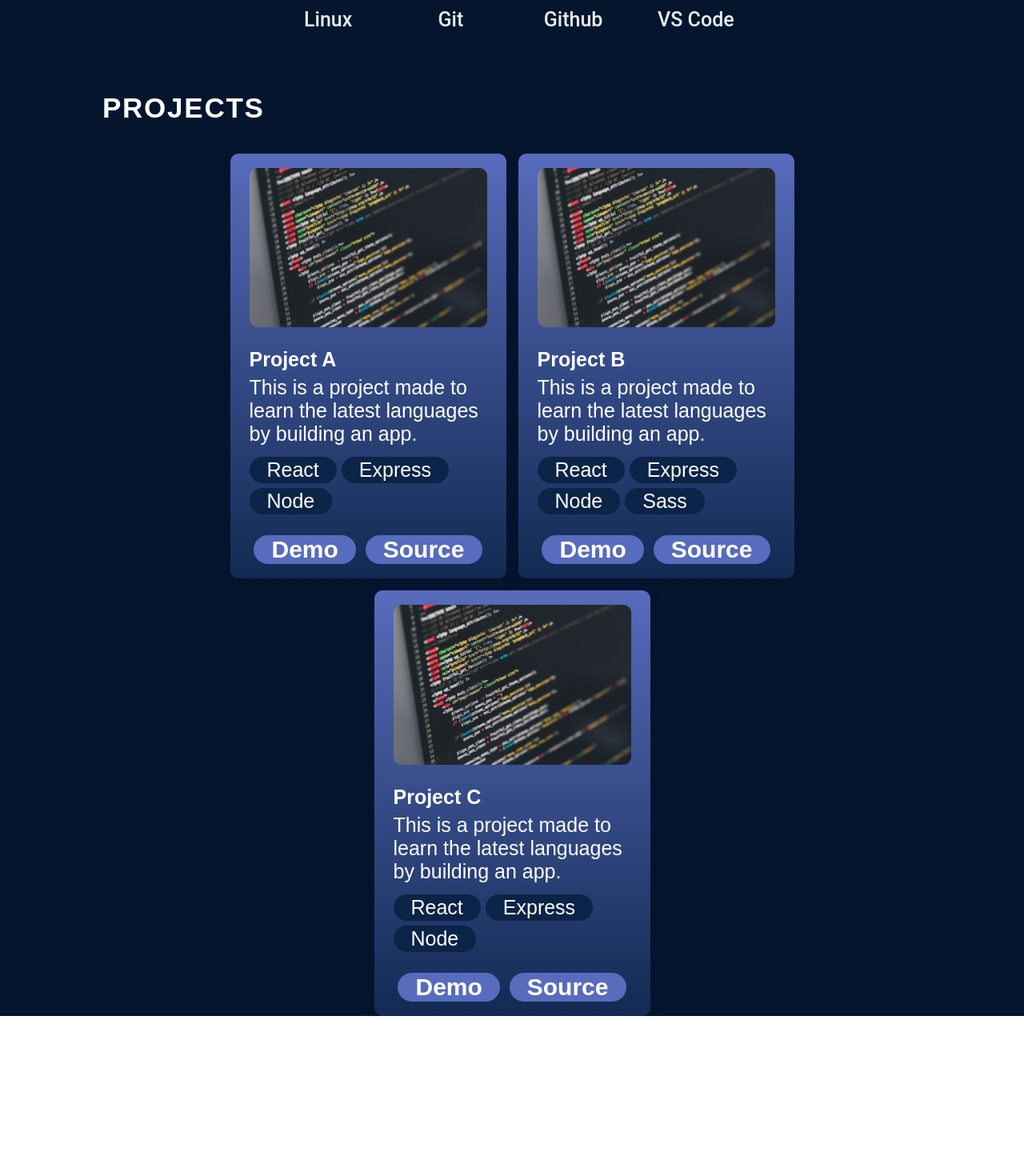
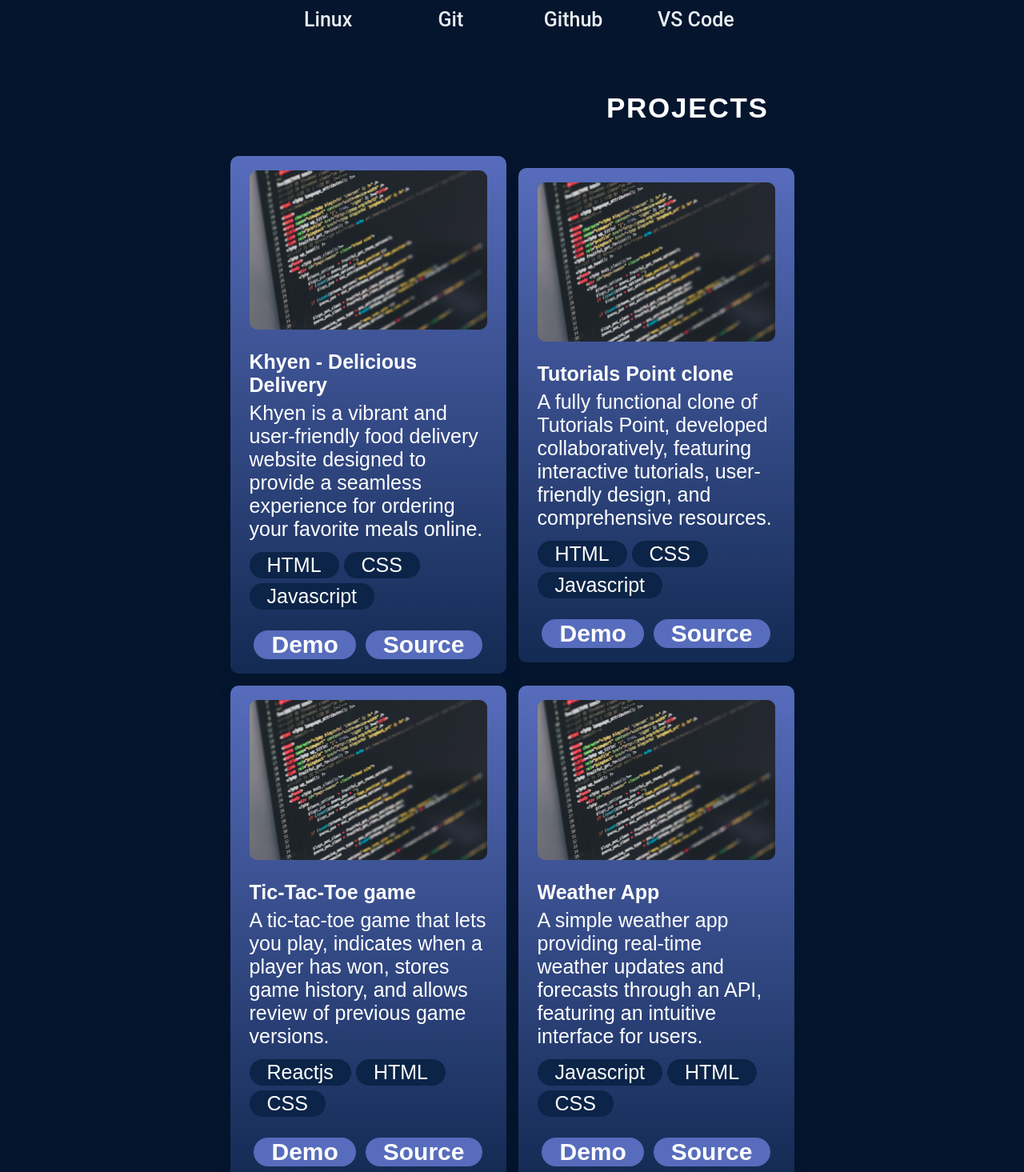
Before and after one commit to Khushboo-Dar/My-Portfolio, a React (Vite) app: page / in a window 1280 px wide. Shown: the part 2105-3570 px from the top of the page at 80% size. Before the commit the page ends 3375 px from the top, so only its background shows below. Built offline with nearby package versions, Linux system fonts and the light colour scheme; the HTML template or start-up script is replaced by a standard one.

Commit message:
edited project attributes

```diff
--- a/src/components/Navbar/Navbar.module.css
+++ b/src/components/Navbar/Navbar.module.css
@@ -41,7 +41,7 @@
 
 .menuItems a:hover {
   transform: translateY(-2px);
-  color: var(--color-primary); /* Change to a primary color on hover */
+  color: var(--color-primary);
   box-shadow: 0 4px 8px rgba(0, 0, 0, 0.2);
 }
 
--- a/src/components/Projects/ProjectCard.module.css
+++ b/src/components/Projects/ProjectCard.module.css
@@ -57,4 +57,10 @@
     border-radius: 100px;
     background:var(--color-primary);
     padding:1px 22px;
+    transition: transform 0.25s ease, box-shadow 0.25s ease, color 0.25s ease;
 }
+.link:hover{
+    transform: translateY(-2px);
+    color: #132a53;
+    box-shadow: 0 4px 8px rgba(0, 0, 0, 0.2);
+}
--- a/src/components/Projects/Projects.module.css
+++ b/src/components/Projects/Projects.module.css
@@ -5,7 +5,6 @@
     color: var(--color-text);
     margin-left: 10%;
     margin-right: 10%;
-
 }
 
 .title {
@@ -13,7 +12,8 @@
     font-weight: 700;
     letter-spacing: 1.75px;
     text-transform: uppercase;
-
+    margin-left: 18em;
+    margin-bottom: 40px;
 }
 
 .projects {
@@ -25,6 +25,12 @@
     justify-content: center;
     gap: 15px;
     width: 100%;
+}
 
-
+@media screen and (max-width: 830px) {
+    .title {
+        margin-left: 0;
+        font-size: 30px;
+        text-align: center;
+    }
 }
--- a/src/data/projects.json
+++ b/src/data/projects.json
@@ -1,26 +1,34 @@
 [
     {
-      "title": "Project A",
+      "title": "Khyen - Delicious Delivery",
       "imageSrc": "projects/project.png",
-      "description": "This is a project made to learn the latest languages by building an app.",
-      "skills": ["React", "Express", "Node"],
-      "demo": "https://www.example.com",
-      "source": "https://www.github.com"
+      "description": "Khyen is a vibrant and user-friendly food delivery website designed to provide a seamless experience for ordering your favorite meals online.",
+      "skills": ["HTML", "CSS", "Javascript"],
+      "demo": "https://khushboo-dar.github.io/Khyen-food-delivery-website/",
+      "source": "https://github.com/Khushboo-Dar/Khyen-food-delivery-website"
     },
     {
-      "title": "Project B",
+      "title": "Tutorials Point clone",
       "imageSrc": "projects/project.png",
-      "description": "This is a project made to learn the latest languages by building an app.",
-      "skills": ["React", "Express", "Node", "Sass"],
+      "description": "A fully functional clone of Tutorials Point, developed collaboratively, featuring interactive tutorials, user-friendly design, and comprehensive resources.",
+      "skills": ["HTML", "CSS", "Javascript"],
       "demo": "https://www.example.com",
-      "source": "https://www.github.com"
+      "source": "https://github.com/Khushboo-Dar/tutorials-point-clone"
     },
     {
-      "title": "Project C",
+      "title": "Tic-Tac-Toe  game",
       "imageSrc": "projects/project.png",
-      "description": "This is a project made to learn the latest languages by building an app.",
-      "skills": ["React", "Express", "Node"],
-      "demo": "https://www.example.com",
-      "source": "https://www.github.com"
+      "description": "A tic-tac-toe game that lets you play, indicates when a player has won, stores game history, and allows review of previous game versions.",
+      "skills": ["Reactjs", "HTML", "CSS"],
+      "demo": "https://codesandbox.io/p/github/Khushboo-Dar/Tic-Tac-Toe-game/main?file=%2Fsrc%2Fstyles.css%3A13%2C1&workspaceId=881b1e26-fba8-4f5a-a452-67f2a1e3cf90",
+      "source": "https://github.com/Khushboo-Dar/Tic-Tac-Toe-game"
+    },
+    {
+      "title": "Weather App",
+      "imageSrc": "projects/project.png",
+      "description": "A simple weather app providing real-time weather updates and forecasts through an API, featuring an intuitive interface for users.",
+      "skills": ["Javascript", "HTML", "CSS"],
+      "demo": "https://khushboo-dar.github.io/Weather-App/",
+      "source": "https://github.com/Khushboo-Dar/Weather-App"
     }
   ]
```
